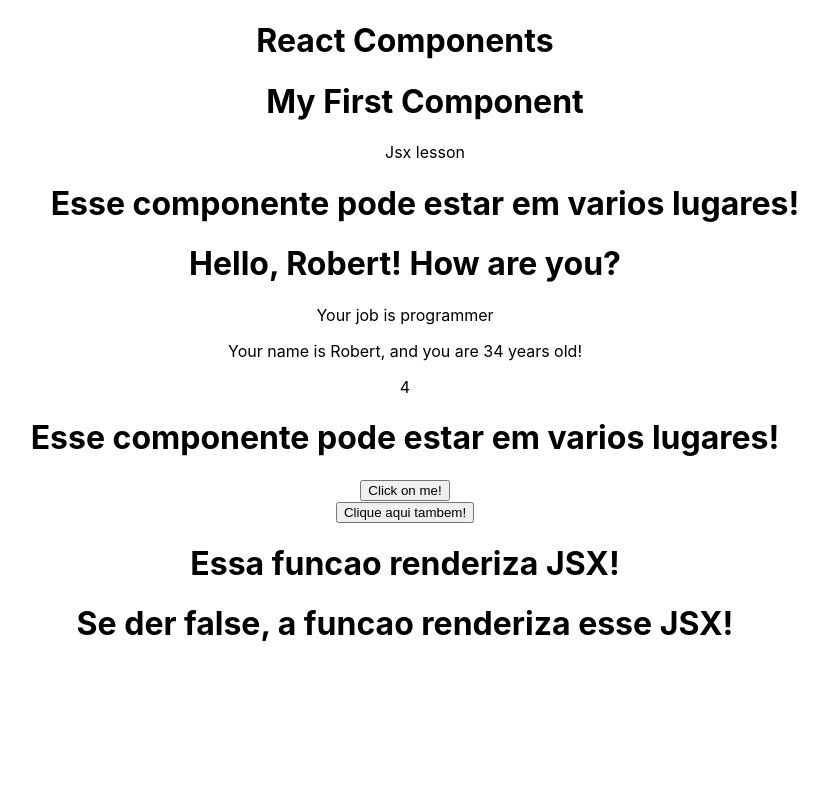
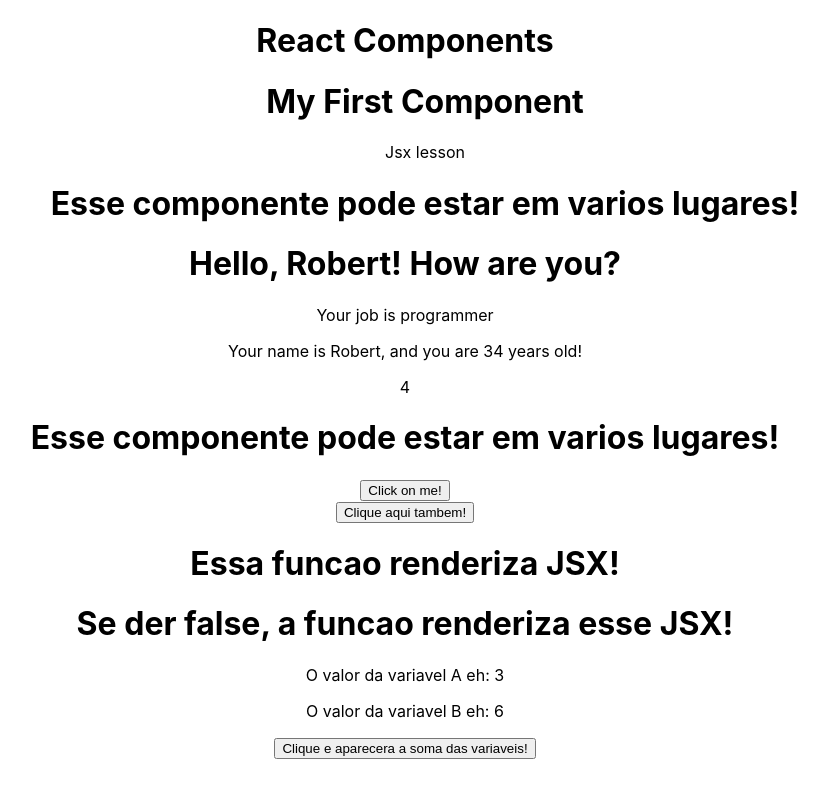
Before and after one commit to RodrigoFernandes79/React_Course, a React (Create React App) app in the folder FUNDAMENTALS/fundamentals/: page / in a window 1280 px wide. Shown: the whole page, without its empty margins (235-1063 px from the left). Built offline with nearby package versions, Linux system fonts and the light colour scheme.

Commit message:
Challenge 2 React Done

```diff
--- a/FUNDAMENTALS/fundamentals/src/App.js
+++ b/FUNDAMENTALS/fundamentals/src/App.js
@@ -1,8 +1,9 @@
 //components:
+import Challenge from "./components/Challenge";
+import Event from "./components/Event";
 import FirstComponent from "./components/FirstComponent";
+import MyComponent from "./components/MyComponent";
 import TemplateExpression from "./components/TemplateExpression";
-import MyComponent from "./components/MyComponent";
-import Event from "./components/Event";
 
 //CSS
 import "./App.css";
@@ -15,6 +16,7 @@
       <TemplateExpression />
       <MyComponent />
       <Event />
+      <Challenge />
     </div>
   );
 }
--- /dev/null
+++ b/FUNDAMENTALS/fundamentals/src/components/Challenge.js
@@ -0,0 +1,22 @@
+const Challenge = () => {
+// O desafio consiste em criar um componente fiho chamado Challenge , importa lo na classe pai App.js e mostrar dois numeros na tela, depois mostrar a soma desses
+// numeros no console do navegador atraves de um evento que chama a funcao ao clicar em um botao:
+  let A = 3;
+  let B = 6;
+
+  const handleSumVariables = () => {
+    console.log(A + B);
+  };
+
+  return (
+    <div>
+      <p>O valor da variavel A eh: {A}</p>
+      <p>O valor da variavel B eh: {B}</p>
+      <button onClick={handleSumVariables}>
+        Clique e aparecera a soma das variaveis!
+      </button>
+    </div>
+  );
+};
+
+export default Challenge;
```
